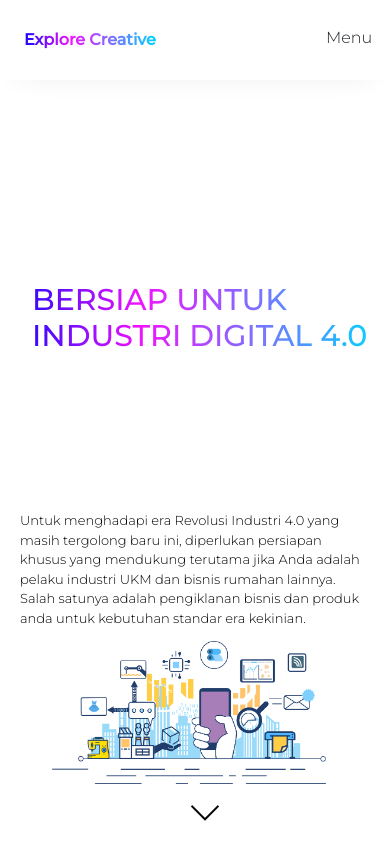
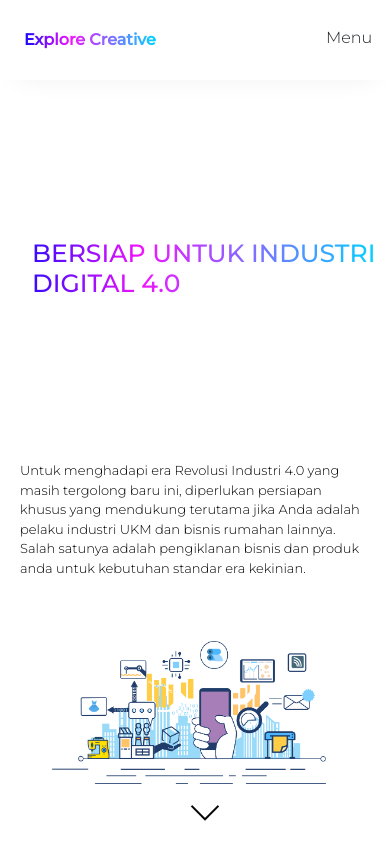
Before and after one commit to spaceark7/portofolio, a React (Create React App) app: page / in a window 390 px wide. Shown: the top 844 px of the page. Built offline with nearby package versions, Linux system fonts and the light colour scheme.

Commit message:
Fix Contact Style and Header Line text

```diff
--- a/src/styles/contact.css
+++ b/src/styles/contact.css
@@ -157,4 +157,11 @@
     align-items: flex-start;
     width: 100%;
   }
+  .inputBox input::placeholder,
+  textarea::placeholder {
+    font-size: 12px;
+    color: cornflowerblue;
+    resize: vertical;
+    opacity: 0.5;
+  }
 }
--- a/src/styles/header-bar.css
+++ b/src/styles/header-bar.css
@@ -115,14 +115,14 @@
 
 @media (min-width: 300px) {
   .line {
-    font-size: 30px;
+    font-size: 25px;
     padding-left: 20px;
   }
   .subtitle-box {
     left: 20px;
     font-size: x-small;
     max-width: 90%;
-    bottom: 200px;
+    bottom: 250px;
   }
   .header-subtitle {
     font-size: small;
@@ -134,7 +134,7 @@
     animation-duration: 3s;
   }
   .header {
-    margin-bottom: 200px;
+    margin-bottom: 300px;
   }
 }
 @media (min-width: 568px) {
```
